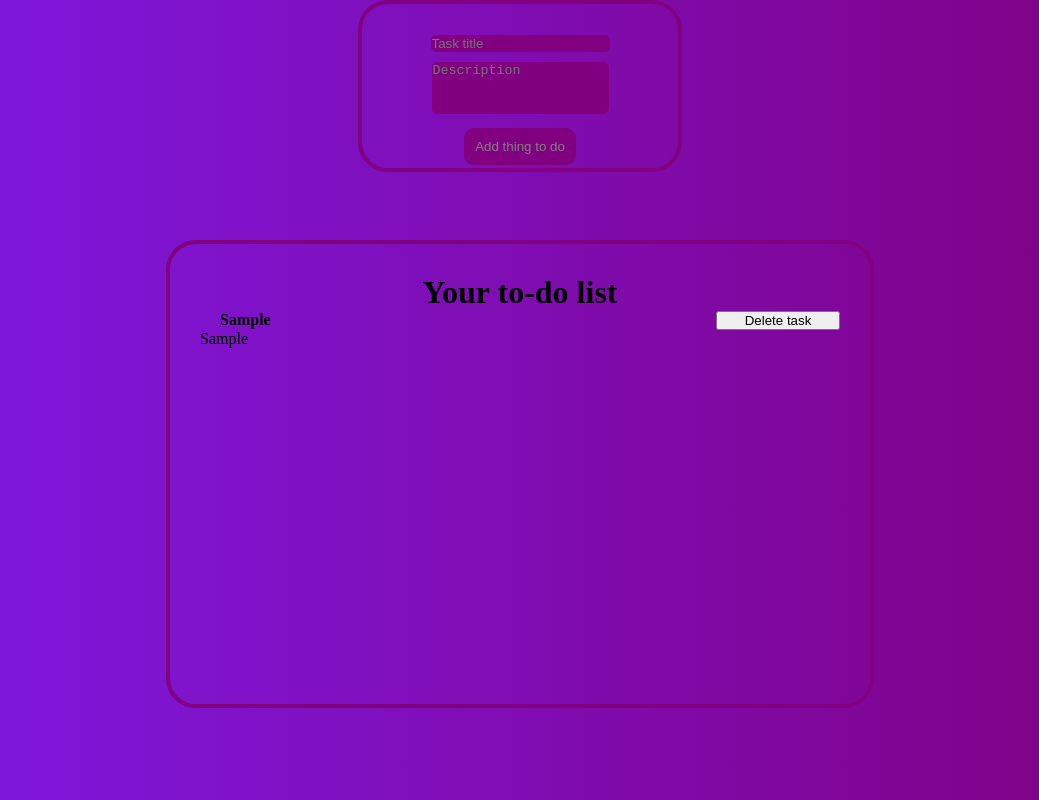
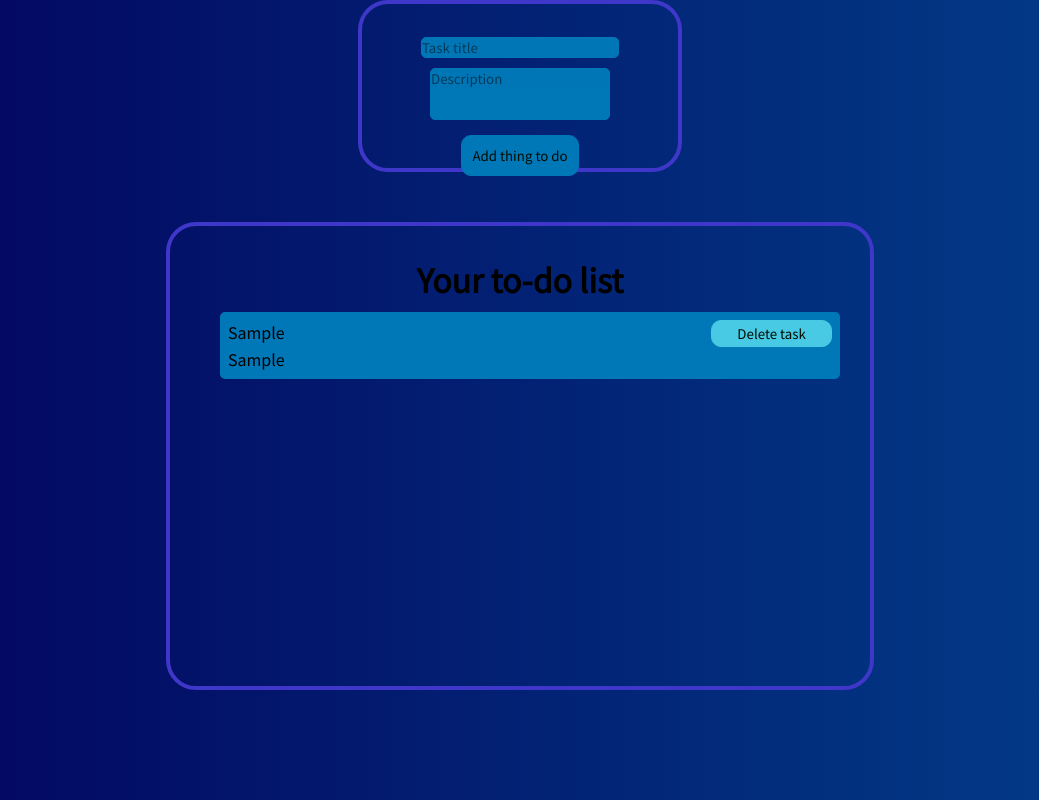
Before and after one commit to Artiu/To-do-list, a plain HTML site: page index.html in a window 1280 px wide. Both pictures are taken after typing "Sample", "Sample" into the empty fields and a click on the button "Add thing to do". Shown: the whole page, without its empty margins (120-1159 px from the left). Drawn offline with Linux system fonts and the light colour scheme.

Commit message:
Added task remover

```diff
--- a/index.html
+++ b/index.html
@@ -15,7 +15,7 @@
     </div>
     <div id="list-container">
         <h1>Your to-do list</h1>
-        <ol id="list"></ol>
+        <ul id="list"></ul>
     </div>
     <script src="script.js"></script>
 </body>
--- a/script.js
+++ b/script.js
@@ -1,8 +1,16 @@
 document.getElementById("submit").addEventListener("click",function(){
     let title = document.getElementById("title");
-    let task = document.getElementById("thing");
-    let list = document.getElementById("list");
-    list.innerHTML += "<li>"+title.value+"<button>Delete task</button></li><span>"+task.value+"</span>";
-    title.value="";
-    task.value="";
+    if(title.value!="")
+    {
+        let task = document.getElementById("thing");
+        let list = document.getElementById("list");
+        let l = list.children.length;
+        list.innerHTML += "<li id='"+l+"'>"+title.value+"<button onClick='removeItem("+l+")'>Delete task</button><span>"+task.value+"</span></li>";
+        title.value="";
+        task.value="";
+    }
 });
+removeItem = (i) =>
+{
+    document.getElementById(i).remove();
+}
--- a/style.css
+++ b/style.css
@@ -1,25 +1,24 @@
+@import url('https://fonts.googleapis.com/css2?family=Noto+Sans+JP&display=swap');
 *
 {
+    font-family: 'Noto Sans JP', sans-serif;
     padding: 0;
     margin:0;
 }
 body
 {
-    width:100vw;
-    height:100vh;
-    background: linear-gradient(to left,purple,#7f1ae5);
+    background: linear-gradient(to right,#03045e,#023e8a);
 }
 #list-container
 {
-    position: absolute;
-    border:4px solid purple;
+    margin-left:auto;
+    margin-right: auto;
+    margin-top:50px;
+    border:4px solid #3f37c9;
     border-radius: 30px;
     padding:30px;
-    left:50%;
-    top:30%;
     width:50%;
-    transform: translateX(-50%);
-    height:50%;
+    min-height:50vh;
 }
 #list-container h1
 {
@@ -27,20 +26,21 @@ body
 }
 #input-div
 {
-    position: absolute;
-    left:50%;
-    transform: translateX(-50%);
+    position:sticky;
+    top:0;
+    margin-left:auto;
+    margin-right: auto;
     border-radius: 30px;
     padding: 30px;
     width: 20%;
-    height:13%;
+    height:13vh;
     text-align:center;
-    border:4px solid purple;
+    border:4px solid #3f37c9;
 }
 #input-div #thing
 {
-    background-color: purple;
-    border:1px solid purple;
+    background-color: #0077b6;
+    border:1px solid #0077b6;
     border-radius:5px;
     margin-bottom: 10px;
     height:50px;
@@ -48,24 +48,44 @@ body
 }
 #title
 {
-    background-color: purple;
-    border:1px solid purple;
+    background-color: #0077b6;
+    border:1px solid #0077b6;
     border-radius:5px;
     margin-bottom: 10px;
 }
+button
+{
+    background-color:#48cae4;
+    border:1px solid #48cae4;
+    color:#020b00;
+    padding:3px;
+    border-radius:10px;
+    cursor:pointer;
+}
 #input-div #submit
 {
-    background-color:purple;
-    border:1px solid purple;
-    color:grey;
+    background-color:#0077b6;
+    border:1px solid #0077b6;
+    color:#020b00;
     padding:10px;
     border-radius:10px;
     cursor:pointer;
 }
 li
 {
+    color:black;
+    padding:5px;
+    border:3px solid #0077b6;
+    border-radius:5px;
+    background-color: #0077b6;
+    margin-top: 10px;
     margin-left:20px;
     display:grid;
     grid-template-columns: 80% 20%;
-    font-weight: bold;
 }
+input::placeholder, textarea::placeholder
+{
+    color:black;
+    opacity:0.5;
+    background-color: #0077b6;
+}
```
